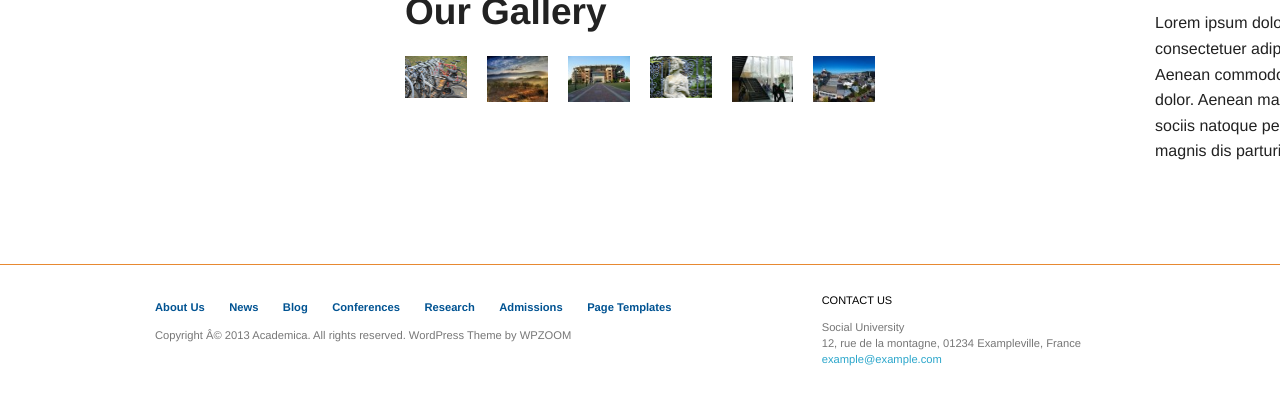
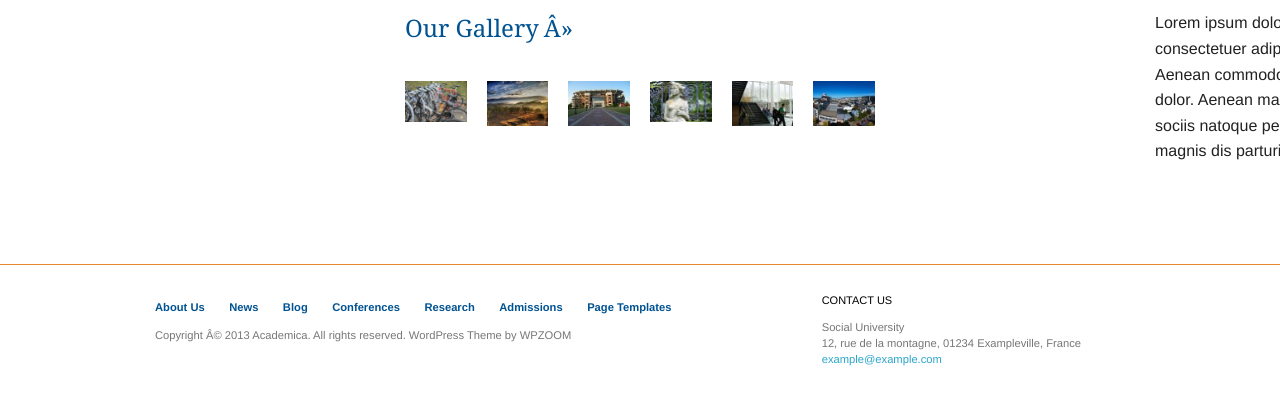
Before and after one commit to peduard/academia3, a plain HTML site: page index.html in a window 1280 px wide. Shown: the part 969-1374 px from the top of the page. Drawn offline with Linux system fonts and the light colour scheme.

Commit message:
CSS Gallery

```diff
--- a/css/screen.css
+++ b/css/screen.css
@@ -166,3 +166,24 @@ footer .legal h2{
 .orbit-bullets{
 	display: none;
 }
+#gallery{
+	border-top: 1px solid #E78931;
+}
+
+#gallery h2{
+	color: #005392;
+	font-family: Georgia, "Times New Roman", serif;
+	font-size: 1.5em;
+	font-weight: normal;
+	margin: 24px 0 36px 0;
+}
+
+#gallery h2:after{
+	content: "Â»";
+	padding-left: 5px;
+}
+
+#gallery img{
+	height: 100%;
+	width: 100%;
+}
```
